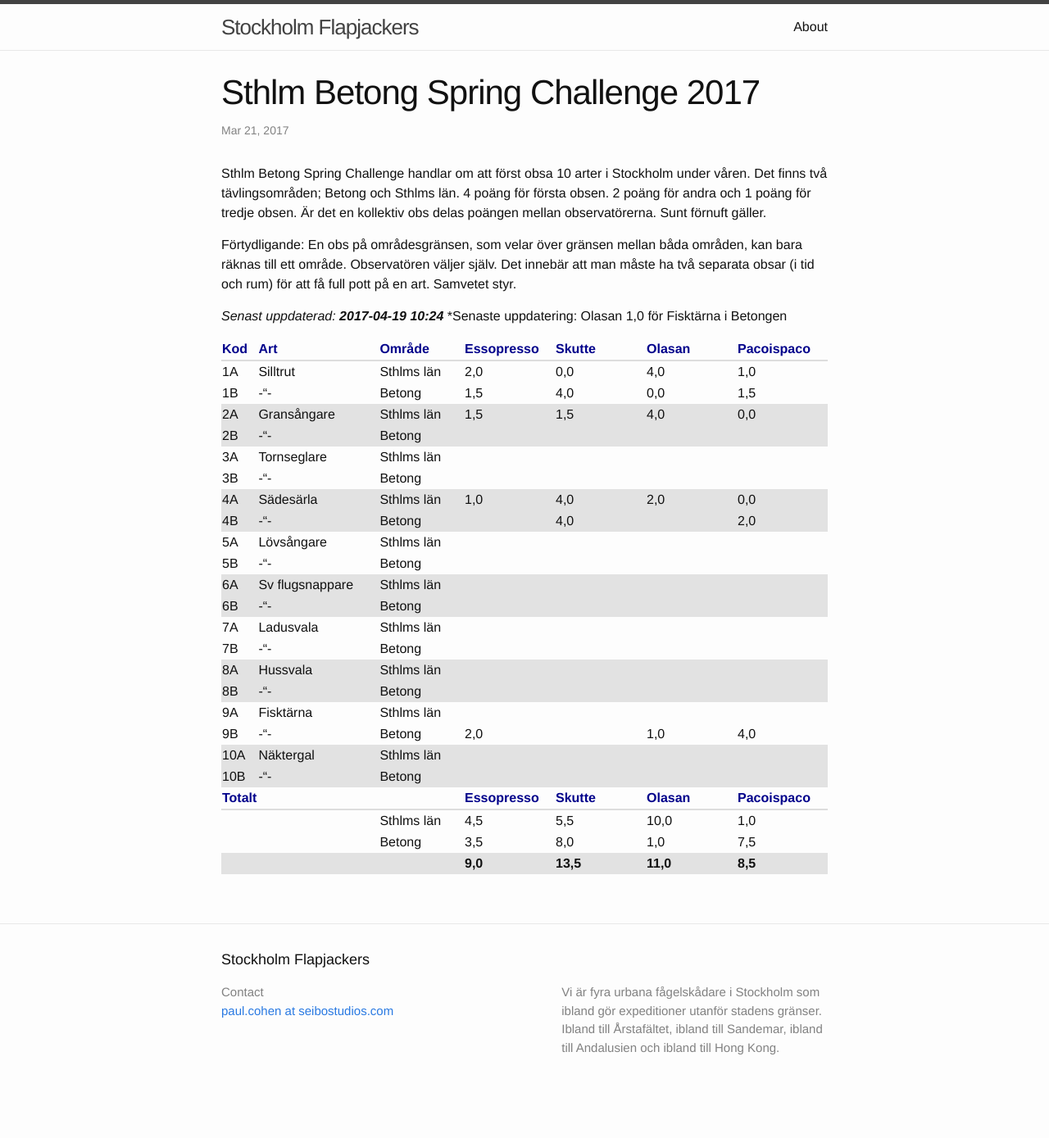
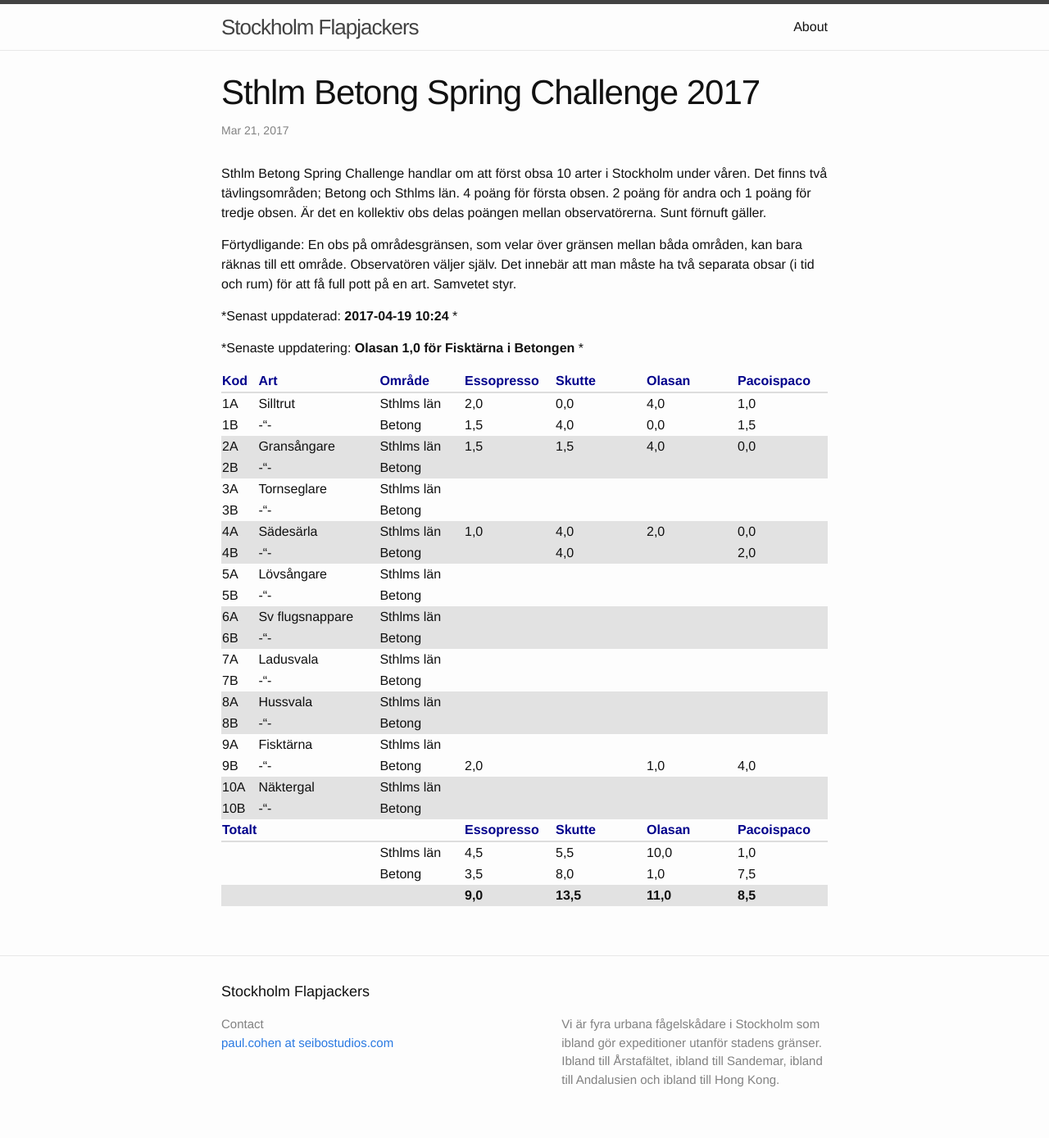
Before and after one commit to pacoispaco/flapjackers, a Jekyll site: the page built from docs/_posts/2017-03-21-sthlm-betong-spring-challenge.markdown, in a window 1280 px wide. Shown: the whole page at 82% size. Built offline with Jekyll 4.4.1, drawn with Linux system fonts in a browser that asks for light colours; before the commit the page ends 1350 px from its top, so only the background shows below that.

```diff
--- a/docs/_posts/2017-03-21-sthlm-betong-spring-challenge.markdown
+++ b/docs/_posts/2017-03-21-sthlm-betong-spring-challenge.markdown
@@ -9,8 +9,9 @@ Sthlm Betong Spring Challenge handlar om att först obsa 10 arter i Stockholm un
 
 Förtydligande: En obs på områdesgränsen, som velar över gränsen mellan båda områden, kan bara räknas till ett område. Observatören väljer själv. Det innebär att man måste ha två separata obsar (i tid och rum) för att få full pott på en art. Samvetet styr.
 
-*Senast uppdaterad: **2017-04-19 10:24***
-*Senaste uppdatering: Olasan 1,0 för Fisktärna i Betongen
+*Senast uppdaterad: **2017-04-19 10:24** *
+
+*Senaste uppdatering: **Olasan 1,0 för Fisktärna i Betongen** *
 
 | Kod | Art         | Område     | Essopresso | Skutte | Olasan | Pacoispaco |
 | --- | ----------- | ---------- | ---------- | ------ | ------ | ---------- |
```
